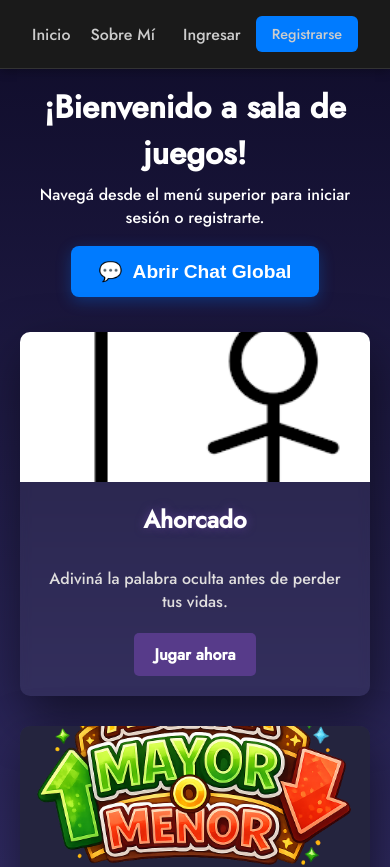
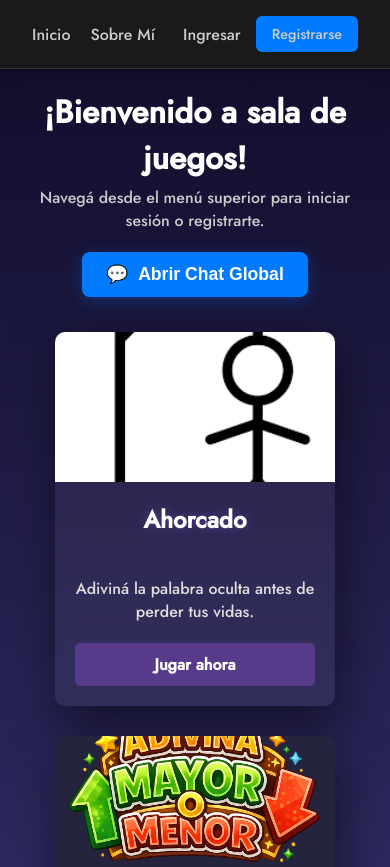
Before and after one commit to Pablorico98/Proyecto-de-angular-con-juegos, an Angular app: page / in a window 390 px wide. Shown: the top 867 px of the page. Built offline with nearby package versions, Linux system fonts and the light colour scheme.

Commit message:
Mejora UI: Chat fijo y responsivo, unificación de tamaño en tarjetas

```diff
--- a/src/app/components/card/card.css
+++ b/src/app/components/card/card.css
@@ -1,16 +1,19 @@
+/* card.css - ARCHIVO COMPLETO */
+
 .card-glass {
     background: rgba(255, 255, 255, 0.05);
     border-radius: 10px;
     box-shadow: 5px 20px 50px rgba(0,0,0,0.5);
     backdrop-filter: blur(5px);
-    overflow: hidden; /* Para que la imagen no se salga de los bordes curvos */
+    overflow: hidden;
     display: flex;
     flex-direction: column;
     text-align: center;
-    transition: transform 0.3s ease; /* Animación suave al pasar el mouse */
+    transition: transform 0.3s ease;
+    width: 100%;
+    height: 100%; /* Ocupa todo el alto que le permite la grilla */
 }
 
-/* Efecto para que la tarjeta "flote" un poquito cuando le pasás el mouse */
 .card-glass:hover {
     transform: translateY(-5px);
 }
@@ -18,12 +21,15 @@
 .card-img {
     width: 100%;
     height: 150px;
-    object-fit: cover; /* Recorta la imagen para que quede prolija */
-    background-color: #24243e; /* Fondo de carga por si la imagen tarda */
+    object-fit: cover;
+    background-color: #24243e;
 }
 
 .card-content {
     padding: 20px;
+    display: flex;
+    flex-direction: column;
+    flex: 1; /* Permite que el contenedor de texto se estire */
 }
 
 h3 {
@@ -37,6 +43,7 @@ p {
     color: #e0dede;
     font-size: 1em;
     margin-bottom: 20px;
+    flex: 1; /* Empuja el botón hacia abajo para que queden todos a la misma altura */
 }
 
 .card-btn {
@@ -48,6 +55,7 @@ p {
     border-radius: 5px;
     font-weight: bold;
     transition: 0.2s;
+    margin-top: auto; /* Ancla el botón siempre abajo de todo */
 }
 
 .card-btn:hover {
--- a/src/app/components/chat/chat.css
+++ b/src/app/components/chat/chat.css
@@ -1,12 +1,11 @@
-/* chat.component.css */
+/* chat.component.css - ARCHIVO COMPLETO */
 
-/* Contenedor principal del chat - Mantenemos tus dimensiones exactas */
+/* Contenedor principal del chat */
 .chat-container {
     display: flex;
     flex-direction: column;
-    height: 70vh;
-    max-height: 650px;
     width: 100%;
+    height: 100%; /* CLAVE: Toma el alto dinámico que le pasa bienvenida.css */
     margin: 0;
     background: #1e1e2f;
     border-radius: 15px;
@@ -15,7 +14,7 @@
     border: 1px solid #333;
 }
 
-/* Lista de mensajes con scroll y tu patrón de puntos */
+/* Lista de mensajes con scroll y fondo */
 .mensajes-lista {
     flex: 1;
     padding: 20px;
@@ -42,12 +41,12 @@
     flex-direction: column;
 }
 
-/* --- NUEVO: Estilo para TUS mensajes --- */
+/* Estilo para TUS mensajes */
 .mensaje.propio {
     align-self: flex-end; /* Lo mueve a la derecha */
-    background: #007bff; /* Azul UTN */
+    background: #007bff;
     border-left: none;
-    border-right: 4px solid #00d4ff; /* Acento a la derecha */
+    border-right: 4px solid #00d4ff;
     border-radius: 12px 12px 0 12px;
     text-align: right;
 }
@@ -64,10 +63,17 @@
     color: #e0f2ff;
 }
 
-.mensaje span {
+/* Texto del mensaje */
+.mensaje p {
     font-size: 1rem;
     word-wrap: break-word;
     color: white;
+    margin: 0; /* Aseguramos que no tenga margin extra que rompa el globo */
+    text-align: left;
+}
+
+.mensaje.propio p {
+    text-align: right;
 }
 
 .mensaje small {
@@ -82,7 +88,7 @@
     color: #d1e9ff;
 }
 
-/* Área de entrada de texto - Sin cambios */
+/* Área de entrada de texto */
 .input-area {
     display: flex;
     padding: 15px;
@@ -126,10 +132,11 @@
     to { opacity: 1; transform: translateY(0); }
 }
 
-/* Personalización del scrollbar */
+/* Personalización de la barra de scroll */
 .mensajes-lista::-webkit-scrollbar {
     width: 6px;
 }
+
 .mensajes-lista::-webkit-scrollbar-thumb {
     background: #444;
     border-radius: 10px;
--- a/src/app/pages/bienvenida/bienvenida.css
+++ b/src/app/pages/bienvenida/bienvenida.css
@@ -1,40 +1,46 @@
-/* bienvenida.css */
+/* bienvenida.css - ARCHIVO COMPLETO */
 
 .main {
-    padding: 5px 20px 20px 20px;
+    padding: 20px;
     display: flex;
     flex-wrap: wrap;
     justify-content: center;
     align-items: flex-start;
+    position: relative;
 }
 
-.main > h1,
-.main > p,
-.seccion-acciones-principales {
+/* Sobreescribimos estilos globales para ajustar márgenes */
+.main > h1 {
+    margin-top: 0 !important;
+    margin-bottom: 5px;
     flex: 0 0 100%;
     text-align: center;
+    color: #ffffff;
 }
 
-.main > h1 {
-    margin: 10px 0 5px 0;
-}
 .main > p {
-    margin: 2px 0;
+    margin-top: 0 !important;
+    margin-bottom: 15px;
+    flex: 0 0 100%;
+    text-align: center;
+    color: #ccc;
 }
 
 .seccion-acciones-principales {
-    margin: 15px 0 35px 0;
+    margin: 5px 0 25px 0;
+    flex: 0 0 100%;
     display: flex;
     justify-content: center;
 }
 
+/* --- BOTONES --- */
 .btn-acceso-chat {
     background: #007bff;
     color: white;
-    padding: 14px 28px;
+    padding: 12px 24px;
     border: none;
     border-radius: 8px;
-    font-size: 1.2rem;
+    font-size: 1.1rem;
     font-weight: 600;
     cursor: pointer;
     transition: all 0.3s ease;
@@ -46,7 +52,7 @@
 
 .btn-acceso-chat:hover {
     background: #0056b3;
-    transform: translateY(-3px);
+    transform: translateY(-2px);
     box-shadow: 0 6px 20px rgba(0, 123, 255, 0.4);
 }
 
@@ -59,33 +65,44 @@
     background: #5a6268 !important;
 }
 
-/* --- LA MAGIA DEL ORDEN Y VISIBILIDAD --- */
-
+/* --- EL CHAT (FIJO A LA IZQUIERDA) --- */
 .seccion-chat {
     display: none;
-    order: 1;
-    padding: 0;
+}
+
+.seccion-chat:has(app-chat) {
+    display: block;
+    position: fixed;
+    top: 90px;
+    left: 20px;
+    bottom: 40px;
+    width: 380px;
+    z-index: 100;
     animation: slideRight 0.4s ease-out;
 }
 
-.seccion-chat:has(app-chat) {
-    display: flex;
-    /* ACÁ AGRANDAMOS EL ANCHO: Pasó de 360px a 450px */
-    flex: 0 0 450px;
-    margin-right: 30px;
-    margin-top: 0;
+.main:has(app-chat) .grilla-tarjetas {
+    margin-left: 400px;
+    width: calc(100% - 400px);
+    justify-content: flex-start;
 }
 
+/* --- LAS TARJETAS --- */
 .grilla-tarjetas {
-    order: 2;
     flex: 1;
     display: flex;
     flex-wrap: wrap;
     justify-content: center;
     gap: 30px;
-    margin-top: 0;
-    min-width: 300px;
-    transition: all 0.3s ease;
+    margin-top: 10px;
+    width: 100%;
+    transition: margin-left 0.3s ease, width 0.3s ease;
+}
+
+/* FORZAMOS EL TAMAÑO DE LAS TARJETAS PARA QUE SEAN IGUALES */
+.grilla-tarjetas app-card {
+    width: 280px; /* Ancho idéntico para todas */
+    display: flex; /* Permite que el contenido interno se estire al mismo alto */
 }
 
 @keyframes slideRight {
@@ -98,3 +115,22 @@
         transform: translateX(0);
     }
 }
+
+/* --- RESPONSIVE SOLO PARA EL CHAT --- */
+@media (max-width: 900px) {
+    .seccion-chat:has(app-chat) {
+        position: relative;
+        top: 0;
+        left: 0;
+        bottom: auto;
+        width: 100%;
+        height: 500px;
+        margin-bottom: 30px;
+    }
+
+    .main:has(app-chat) .grilla-tarjetas {
+        margin-left: 0;
+        width: 100%;
+        justify-content: center;
+    }
+}
```
